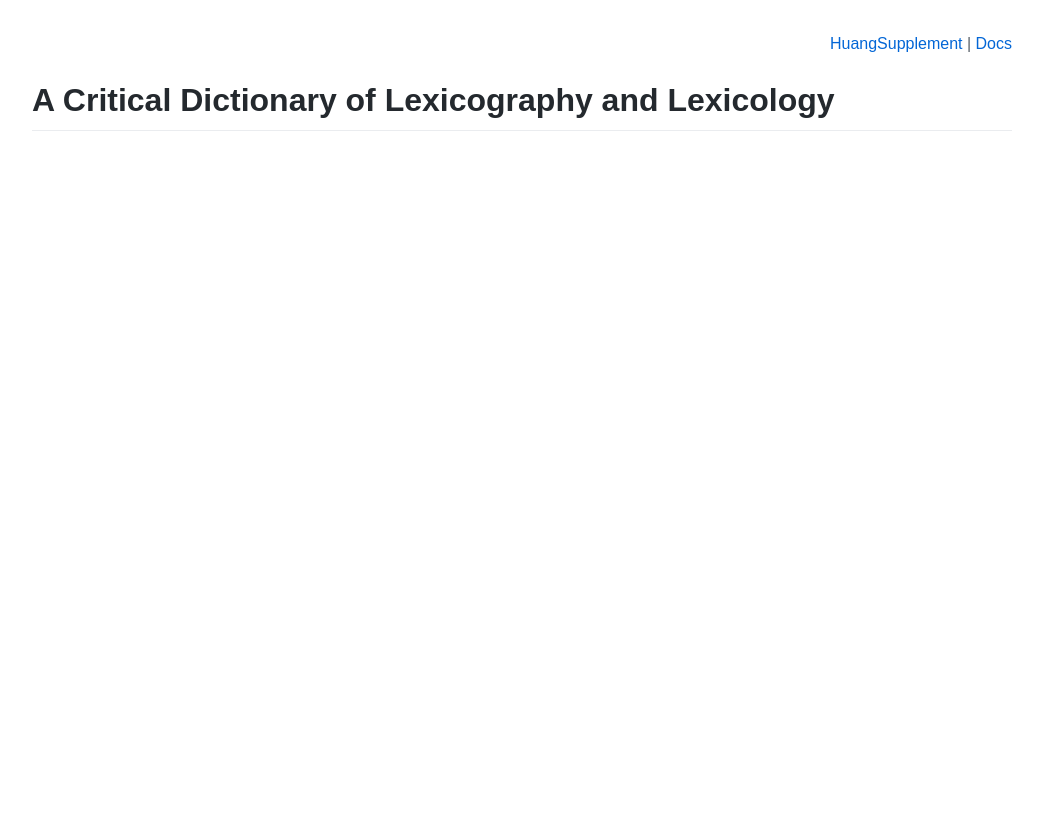
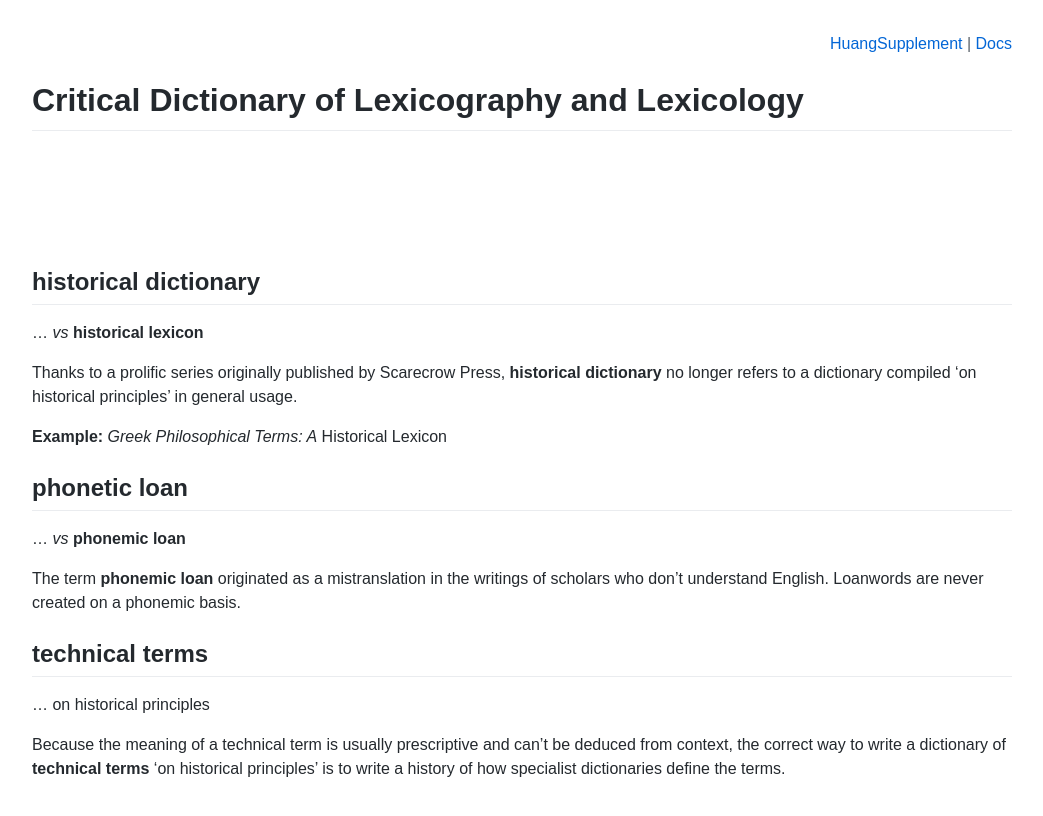
Before and after one commit to t18d/HuangSupplement, a Jekyll site: the page built from docs/dictionary.md, in a window 1280 px wide. Shown: the top 816 px of the page, without its empty margins (118-1161 px from the left). Built offline with Jekyll 4.4.1, drawn with Linux system fonts in a browser that asks for light colours.

Commit message:
Update dictionary.md

```diff
--- a/docs/dictionary.md
+++ b/docs/dictionary.md
@@ -1,15 +1,31 @@
 ---
-title: A Critical Dictionary of Lexicography and Lexicology @ HuangSupplement
+title: Critical Dictionary of Lexicography and Lexicology @ HuangSupplement
 description: WIP
 permalink: dictionary/
 seo:
   type: Book
-  name: A Critical Dictionary of Lexicography and Lexicology
+  name: Critical Dictionary of Lexicography and Lexicology
 last_modified_at: 2025-01-03T01:22:48+00:00
 layout: no-anchor
 ---
-# A Critical Dictionary of Lexicography and Lexicology
+# Critical Dictionary of Lexicography and Lexicology
 &nbsp;
 &nbsp;
 &nbsp;
 &nbsp;
+## historical dictionary
+… _vs_ **historical lexicon**
+
+Thanks to a prolific series originally published by Scarecrow Press, **historical dictionary** no longer refers to a dictionary compiled 'on historical principles' in general usage.
+
+**Example:** _Greek Philosophical Terms: A_ Historical Lexicon
+
+## phonetic loan
+… _vs_ **phonemic loan**
+
+The term **phonemic loan** originated as a mistranslation in the writings of scholars who don't understand English. Loanwords are never created on a phonemic basis.
+
+## technical terms
+… on historical principles
+
+Because the meaning of a technical term is usually prescriptive and can't be deduced from context, the correct way to write a dictionary of **technical terms** 'on historical principles' is to write a history of how specialist dictionaries define the terms.
```
